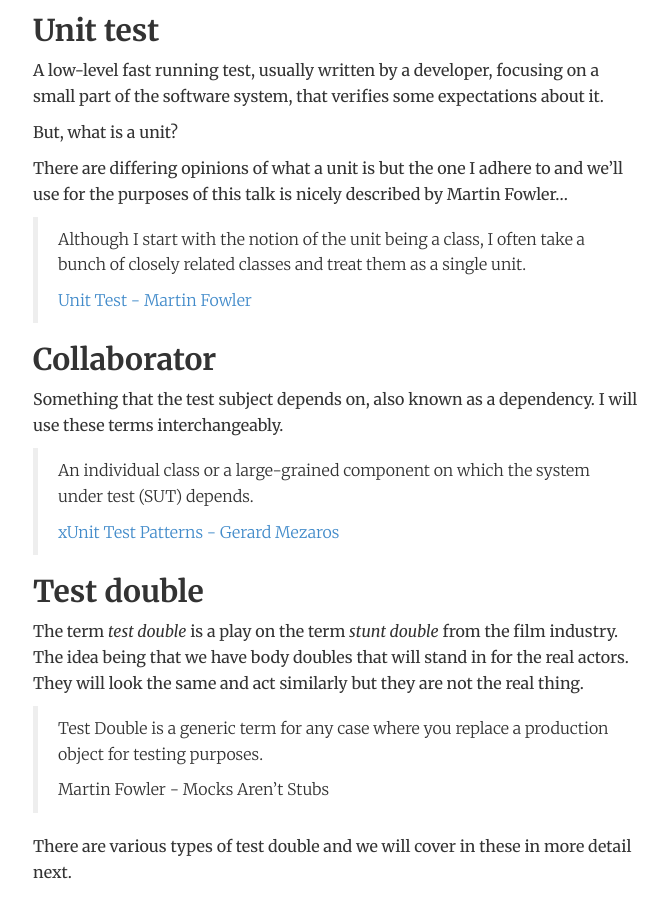
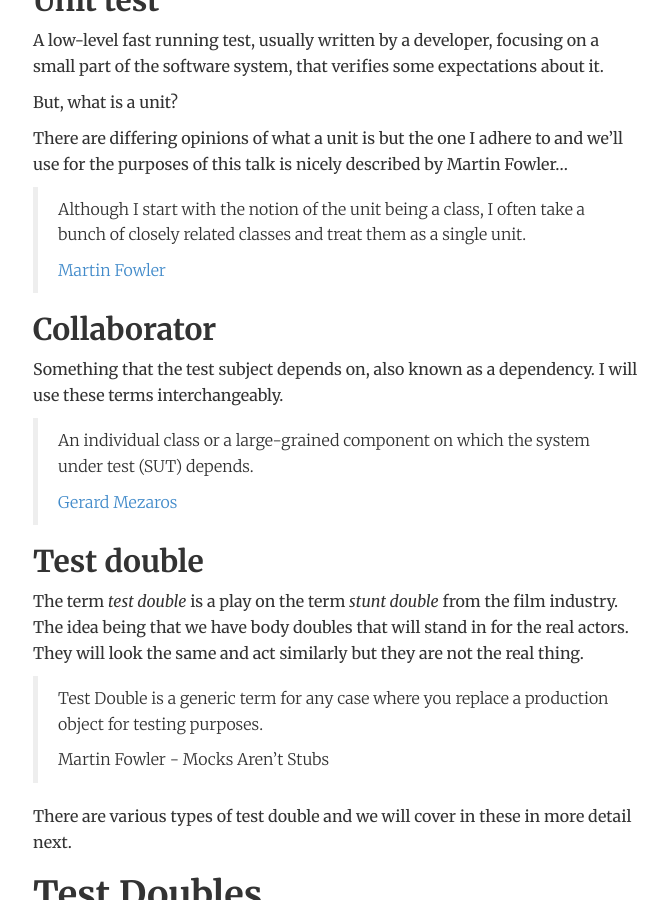
Before and after one commit to nickebbitt/nickebbitt.github.io, a Jekyll site: the page built from _posts/2019-10-11-discovering-test-doubles.md, in a window 1280 px wide and 900 px high, scrolled down 4237 px. Shown: the whole window, without its empty margins (301-968 px from the left). Built offline with Jekyll 4.4.1, drawn with Linux system fonts in a browser that asks for light colours; comment, search, counter and statistics services are not loaded; some of the changed text lies outside the part shown.

Commit message:
Update references

```diff
--- a/_posts/2019-10-11-discovering-test-doubles.md
+++ b/_posts/2019-10-11-discovering-test-doubles.md
@@ -78,7 +78,7 @@ First, let's define some of the concepts we'll be exploring and the vocabulary w
 The system under test (SUT), or test subject, is...
 
 > short for "whatever thing we are testing" and is always defined from the perspective of the test.
-
+>
 > [Gerard Mezaros](http://xunitpatterns.com/SUT.html)
 
 ## Unit test
@@ -91,7 +91,7 @@ There are differing opinions of what a unit is but the one I adhere to and we'll
 
 > Although I start with the notion of the unit being a class, I often take a bunch of closely related classes and treat them as a single unit.
 >
-> [Unit Test - Martin Fowler](https://martinfowler.com/bliki/UnitTest.html)
+> [Martin Fowler](https://martinfowler.com/bliki/UnitTest.html)
 
 ## Collaborator
 
@@ -99,7 +99,7 @@ Something that the test subject depends on, also known as a dependency. I will u
 
 > An individual class or a large-grained component on which the system under test (SUT) depends.
 >
-> [xUnit Test Patterns - Gerard Mezaros](http://xunitpatterns.com/DOC.html)
+> [Gerard Mezaros](http://xunitpatterns.com/DOC.html)
 
 ## Test double
 
```
Also changed, not shown: other parts of _posts/2019-10-11-discovering-test-doubles.md (+1 -1 lines).
